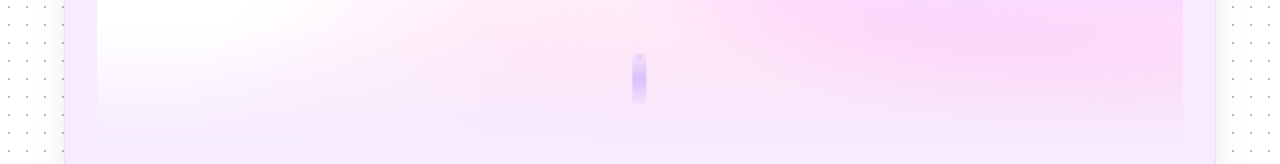
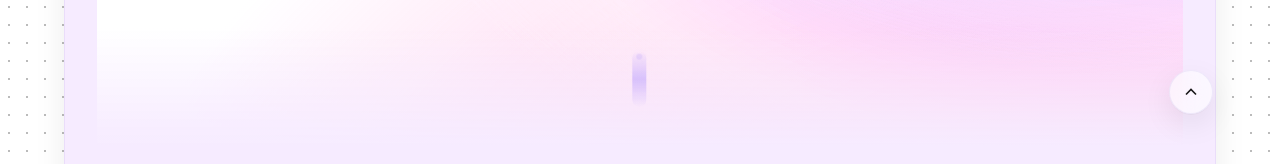
Before and after one commit to sushantshinde7/sushant-portfolio, a React (Vite) app: page / in a window 1280 px wide. Shown: the part 596-760 px from the top of the page. Built offline with nearby package versions, Linux system fonts and the light colour scheme.

Commit message:
feat: add GoToTop button with viewport-based visibility and footer-aware lift logic

```diff
--- a/src/App.jsx
+++ b/src/App.jsx
@@ -1,3 +1,5 @@
+import { useRef } from "react";
+
 import Navbar from "./components/Navbar";
 import Hero from "./components/Hero";
 import About from "./components/About";
@@ -7,11 +9,13 @@ import Skills from "./components/Skills";
 import Contact from "./components/Contact";
 import GoToTop from "./components/GoToTop";
 
+function App() {
+  const footerRef = useRef(null); // 👈 REQUIRED
 
-function App() {
   return (
     <div className="app-shell">
       <Navbar />
+
       <div className="content-container">
         <div className="main-content">
           <Hero />
@@ -20,12 +24,15 @@ function App() {
           <Projects />
           <Contact />
         </div>
-        <GoToTop />
+
+        {/* 👇 pass ref here */}
+        <GoToTop footerRef={footerRef} />
       </div>
-      <Footer />
+
+      {/* 👇 attach ref here */}
+      <Footer ref={footerRef} />
     </div>
   );
 }
 
-
 export default App;
--- a/src/components/Footer.jsx
+++ b/src/components/Footer.jsx
@@ -1,11 +1,12 @@
+import React from "react";
 import { Github, Linkedin, Heart } from "lucide-react";
 import "../styles/Footer.css";
 
-function Footer() {
+const Footer = React.forwardRef((props, ref) => {
   const year = new Date().getFullYear();
 
   return (
-    <footer className="footer">
+    <footer ref={ref} className="footer">
       <div className="footer-inner">
         {/* Left */}
         <div className="footer-left">
@@ -30,6 +31,7 @@ function Footer() {
               </span>
             </span>
           </p>
+
           <p className="footer-copy">
             © {year} Sushant Shinde. All rights reserved.
           </p>
@@ -58,6 +60,6 @@ function Footer() {
       </div>
     </footer>
   );
-}
+});
 
 export default Footer;
--- a/src/components/GoToTop.jsx
+++ b/src/components/GoToTop.jsx
@@ -1,16 +1,33 @@
 import { useEffect, useState } from "react";
 
-export default function GoToTop() {
+export default function GoToTop({ footerRef }) {
   const [visible, setVisible] = useState(false);
+  const [atBottom, setAtBottom] = useState(false);
 
   useEffect(() => {
     const handleScroll = () => {
-      setVisible(window.scrollY > window.innerHeight * 1.2);
+      const scrollY = window.scrollY;
+      const viewport = window.innerHeight;
+
+      const scrolledEnough = scrollY > viewport * 0.8;
+
+      let nearFooter = false;
+
+      if (footerRef?.current) {
+        const footerTop =
+          footerRef.current.getBoundingClientRect().top;
+
+        // 👇 precise trigger (when footer enters viewport)
+        nearFooter = footerTop <= viewport - 20;
+      }
+
+      setAtBottom(nearFooter);
+      setVisible(scrolledEnough || nearFooter);
     };
 
     window.addEventListener("scroll", handleScroll);
     return () => window.removeEventListener("scroll", handleScroll);
-  }, []);
+  }, [footerRef]);
 
   const scrollTop = () => {
     window.scrollTo({ top: 0, behavior: "smooth" });
@@ -18,14 +35,22 @@ export default function GoToTop() {
 
   return (
     <button
-      className={`goTopBtn ${visible ? "visible" : ""}`}
+      className={`goTopBtn ${visible ? "visible" : ""} ${
+        atBottom ? "lifted" : ""
+      }`}
       onClick={scrollTop}
       aria-label="Scroll to top"
     >
-      <svg viewBox="0 0 24 24" width="24" height="24" fill="none" stroke="currentColor" stroke-width="2">
-  <path d="M18 15l-6-6-6 6" />
-</svg>
-
+      <svg
+        viewBox="0 0 24 24"
+        width="20"
+        height="20"
+        fill="none"
+        stroke="currentColor"
+        strokeWidth="2"
+      >
+        <path d="M18 15l-6-6-6 6" />
+      </svg>
     </button>
   );
 }
--- a/src/styles/global.css
+++ b/src/styles/global.css
@@ -345,7 +345,7 @@ svg {
   position: fixed;
 
   /* Align with content container edges */
-  right: calc(5vw + 24px);
+  right: calc(5vw + 3px);
   bottom: 28px;
 
   width: 44px;
@@ -391,6 +391,10 @@ svg {
   transform: translateY(-3px) scale(1.05);
 }
 
+/* 👇 KEY PART (footer avoidance) */
+.goTopBtn.lifted {
+  bottom: 90px;
+}
 
 /* Desktop spacing */
 @media (min-width: 1024px) {
```
